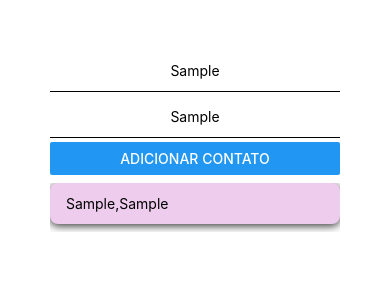
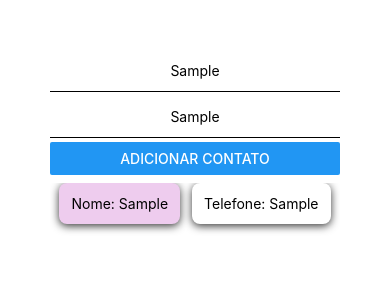
Before and after one commit to RayssaSanttoss/Exercicio2_PDM_Contatos, a React Native app: screen / in a window 390 px wide. Both pictures are taken after typing "Sample", "Sample" into the empty fields and a click on the button "ADICIONAR CONTATO". Shown: the top 300 px of the page. Built offline with nearby package versions, Linux system fonts and the light colour scheme.

Commit message:
App melhorado

```diff
--- a/App.js
+++ b/App.js
@@ -28,18 +28,14 @@ export default function App() {
   return (
     <View style={estilos.telaPrincipalView}>
       <ContatoInput onAdicionarContato={adicionarContato}/>
-        <FlatList
+      <FlatList
           data={contatos}
           renderItem={
-            (nome) => (
+            (contato) => (
               <ContatoItem
-                nome={nome.item.value}
-              />
-            ),
-            (telefone) => (
-              <ContatoItem
-                chave={telefone.item.key}
-                telefone={telefone.item.value}
+                nome={contato.item.value}
+                telefone={contato.item.value}
+                chave={contato.item.key}
                 onDelete={removerContato}
               />
             )
@@ -51,6 +47,8 @@ export default function App() {
 
 const estilos = StyleSheet.create({
   telaPrincipalView: {
-   padding: 50
+   padding: 50,
+   flexDirection: 'column',
+   flex: 1
   }
 });
--- a/components/ContatoItem.js
+++ b/components/ContatoItem.js
@@ -7,18 +7,37 @@ import {
 
 const ContatoItem = (props) => {
     return (
-       <TouchableOpacity onLongPress={() => props.onDelete(props.chave)}>
-        <View style={estilos.itemNaListaView}>
-            <Text>{props.nome, ' ' + props.telefone}</Text>
-        </View>
-       </TouchableOpacity>
+            <TouchableOpacity onLongPress={() => props.onDelete(props.chave)}>
+                <View style={estilos.tela}>
+                    <Text style={estilos.nomeNaListaView}>Nome: {props.nome[0]}</Text>
+                    <Text style={estilos.telefoneNaListaView}>Telefone: {props.telefone[1]}</Text>
+                </View>
+            </TouchableOpacity>
     );
 };
 
 const estilos = StyleSheet.create({
-    itemNaListaView: {
+    tela: {
+        flexDirection: 'row',
+        flex: 1,
+        alignItems: 'center',
+        justifyContent: 'center'
+    },
+    nomeNaListaView: {
         padding: 12,
         backgroundColor: '#ECE',
+        shadowColor: '#000',
+        shadowOffset: { width: 0, height: 2 },
+        shadowOpacity: 0.8,
+        shadowRadius: 8,
+        marginBottom: 8,
+        borderRadius: 8,
+        textAlign: 'center',
+        marginRight: 12
+    },
+    telefoneNaListaView: {
+        padding: 12,
+        backgroundColor: '#FFF',
         shadowColor: '#000',
         shadowOffset: { width: 0, height: 2 },
         shadowOpacity: 0.8,
```
Also changed, not shown: 1 other file (tests, documents, lock files or other folders).
